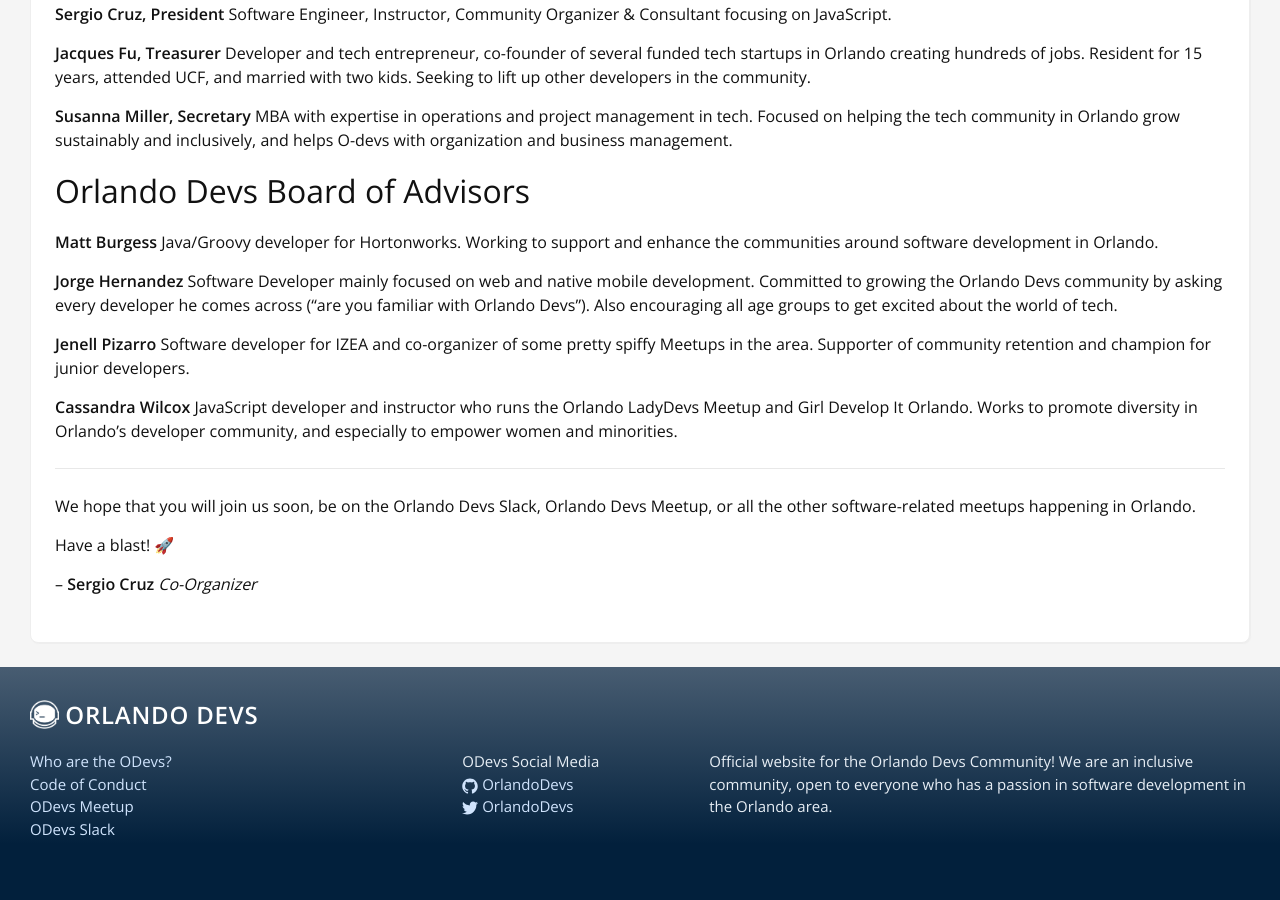
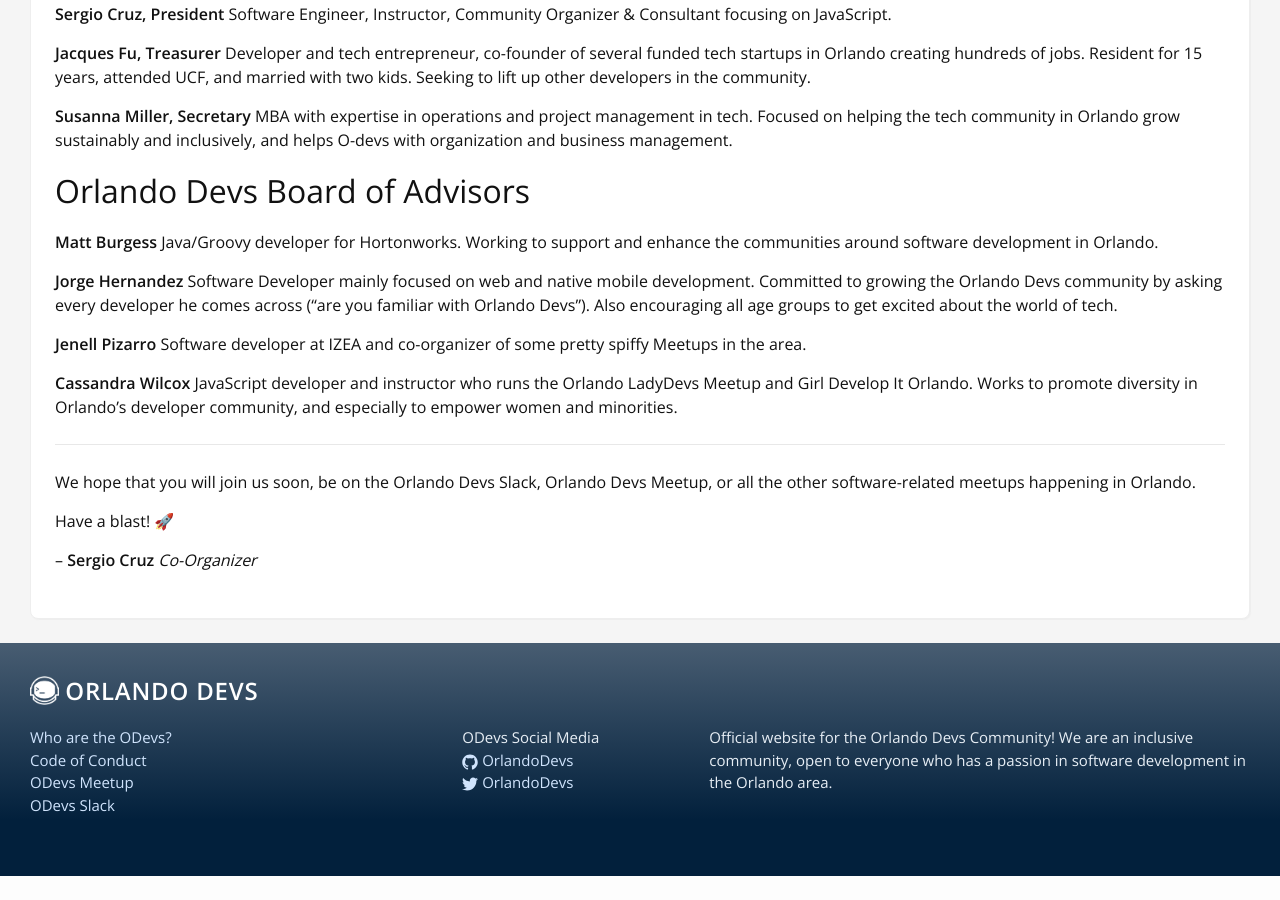
Before and after one commit to OrlandoDevs/orlandodevs.github.io, a Jekyll site: the page built from about.md, in a window 1280 px wide and 900 px high, scrolled down 908 px. Built offline with Jekyll 4.4.1, drawn with Linux system fonts in a browser that asks for light colours; after the commit the page ends 1784 px from its top, so only the background shows below that.

Commit message:
fix(about): update board member bio

```diff
--- a/about.md
+++ b/about.md
@@ -32,7 +32,7 @@
 Software Developer mainly focused on web and native mobile development. Committed to growing the Orlando Devs community by asking every developer he comes across (“are you familiar with Orlando Devs”). Also encouraging all age groups to get excited about the world of tech.
 
 **Jenell Pizarro**
-Software developer for IZEA and co-organizer of some pretty spiffy Meetups in the area. Supporter of community retention and champion for junior developers.
+Software developer at IZEA and co-organizer of some pretty spiffy Meetups in the area.
 
 **Cassandra Wilcox**
 JavaScript developer and instructor who runs the Orlando LadyDevs Meetup and Girl Develop It Orlando. Works to promote diversity in Orlando’s developer community, and especially to empower women and minorities.
```
